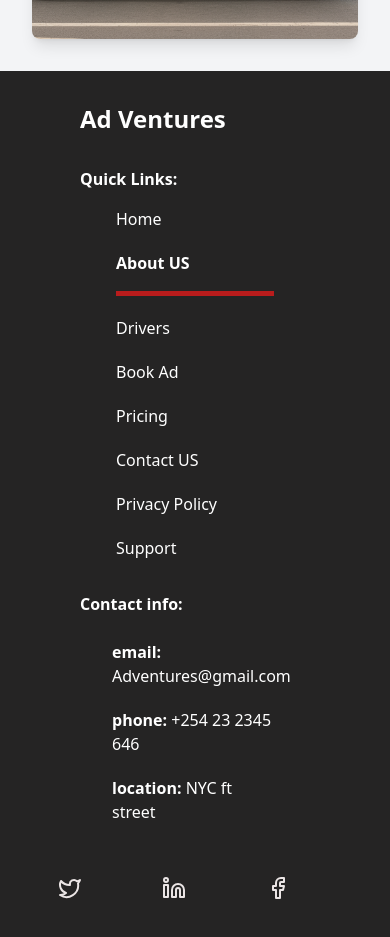
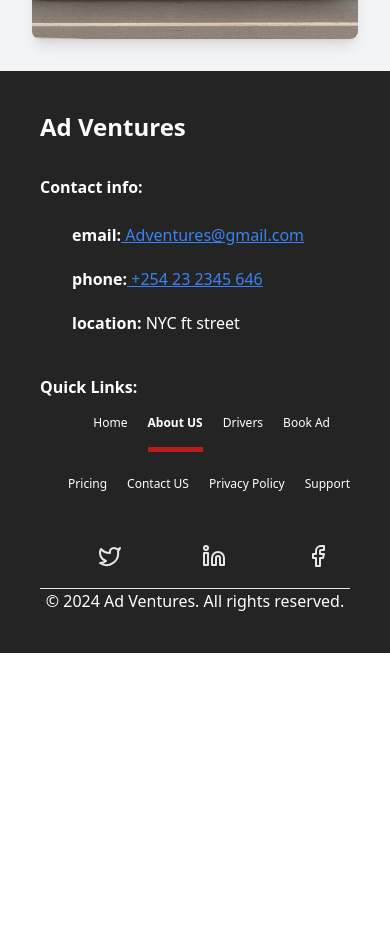
Before and after one commit to Ermi-Tekk21/ad-ventures, a Next.js app: page /about-us in a window 390 px wide. Shown: the part 1039-1976 px from the top of the page. After the commit the page ends 1692 px from the top, so only its background shows below. Built offline with nearby package versions, Linux system fonts and the light colour scheme.

Commit message:
better responsiveness

```diff
--- a/src/app/(pages)/about-us/page.tsx
+++ b/src/app/(pages)/about-us/page.tsx
@@ -13,10 +13,10 @@ import Link from "next/link";
 
 const AboutUsSection: React.FC = () => {
     return (
-        <div className="flex flex-col md:flex-row justify-center items-center p-8 pt-20 bg-gray-100 max-md:mt-10">
+        <div className="flex flex-col md:flex-row justify-center items-center p-8 pt-20 bg-gray-100">
             {/* Left Side: About Us Information */}
             <div className="md:w-1/2 p-4">
-                <h1 className="text-4xl font-bold mb-4 text-gray-800">About Us</h1>
+                <h1 className="text-4xl font-bold mb-4 text-gray-800 max-md:pt-10">About Us</h1>
                 <p className="text-lg mb-4 text-gray-600">
                     At Ad Ventures, we are dedicated to transforming the advertising landscape for drivers and businesses. Our platform empowers drivers to increase their earnings effortlessly while offering advertisers unmatched access to a diverse audience.
                 </p>
--- a/src/app/(pages)/pricing/page.tsx
+++ b/src/app/(pages)/pricing/page.tsx
@@ -5,7 +5,7 @@ const PricingSection: React.FC = () => {
         <div className="pt-40 md:px-20 pb-10">
             <div className="flex flex-col md:px-16 text-center justify-center">
                 <h1 className="text-4xl font-bold mb-4 text-gray-800">Affordable Pricing Plans</h1>
-                <p className="text-lg mb-4 text-gray-600">
+                <p className="text-lg max-md:px-2 mb-4 text-gray-600">
                     At Ad Ventures, we offer competitive pricing plans to suit all types of advertisers. Choose the perfect package for your needs and start reaching your audience today!
                 </p>
             </div>
--- a/src/app/auth/book-ad/signup/page.tsx
+++ b/src/app/auth/book-ad/signup/page.tsx
@@ -68,7 +68,7 @@ const AuthForAd: React.FC = () => {
             </div>
 
             {/* Right Side: Form */}
-            <div className="w-1/2 h-3/4 max-md:pt-20 md:pt-10 flex flex-col gap-8">
+            <div className="w-1/2 max-md:w-full h-3/4 max-md:pt-20 md:pt-10 flex flex-col gap-8">
 
                 <Link href='/' className="max-sm:text:lg text-slate-900 absolute top-0 font-heading sm:hidden font-bold z-50 max-sm:p-8">Ad Ventures</Link>
 
--- a/src/app/auth/drivers/signup/page.tsx
+++ b/src/app/auth/drivers/signup/page.tsx
@@ -68,7 +68,7 @@ const SignUpForDr: React.FC = () => {
             </div>
 
             {/* Right Side: Form */}
-            <div className="w-1/2 h-3/4 max-md:pt-20 md:pt-10 flex flex-col gap-8">
+            <div className="w-1/2 max-md:w-full h-3/4 max-md:pt-20 md:pt-10 flex flex-col gap-8">
 
                 <Link href='/' className="max-sm:text:lg text-slate-900 absolute top-0 font-heading sm:hidden font-bold z-50 max-sm:p-8">Ad Ventures</Link>
 
--- a/src/components/Hero.tsx
+++ b/src/components/Hero.tsx
@@ -168,7 +168,7 @@ const Hero: React.FC = () => {
                         <CarouselContent className="flex">  {/* Use flex to align the items horizontally */}
                             {Trusted.map((item) => (
                                 <CarouselItem key={item.id} className="flex-none w-1/ 3"> {/* Ensure each item takes 1/3 of the screen */}
-                                    <div className="h-full py-8 px-6">  {/* Padding adjusted for spacing */}
+                                    <div className="h-full py-8 px-6 max-sm:py-2">  {/* Padding adjusted for spacing */}
                                         <div className="py-6">
                                             <Image
                                                 width={150}
--- a/src/components/footer.tsx
+++ b/src/components/footer.tsx
@@ -71,11 +71,34 @@ const Footer: React.FC = () => {
     }, [pathname]);
 
     return (
-        <footer className="w-full bg-navBg text-white flex flex-col gap-8 px-20 py-8">
+        <footer className="bg-navBg text-white p-10">
+            <div className="w-full flex max-md:flex-col max-md:gap-10 justify-between">
+                <nav className="flex flex-col gap-8 ">
                     <nav><h1 className="text-2xl font-semibold">Ad Ventures</h1></nav>
-            <div className="flex flex-col md:justify-end max-md:gap-4 max-md:justify-center">
-                <h1 className="font-semibold">Quick Links:</h1>
-                <ul className="flex max-md:flex-col max-md:px-9 gap-5 justify-end">
+
+                    <div className="flex flex-col gap-6">
+                        <h1 className="font-semibold">Contact info:</h1>
+                        <div className="px-8">
+                            <ul className="flex flex-col gap-5">
+                                <li>
+                                    <span className="font-semibold">email:</span>
+                                    <a href="mailto:Adventures@gmail.com" className="text-blue-500 underline"> Adventures@gmail.com</a>
+                                </li>
+                                <li>
+                                    <span className="font-semibold">phone:</span>
+                                    <a href="tel:+254232345646" className="text-blue-500 underline"> +254 23 2345 646</a>
+                                </li>
+                                <li><span className="font-semibold">location:</span> NYC ft street</li>
+                            </ul>
+                        </div>
+                    </div>
+
+
+                </nav>
+                <div className="flex flex-col  max-md:gap-4 max-md:justify-center">
+                    <h1 className="font-semibold md:py-10">Quick Links:</h1>
+                    <div className="flex max-md:pb-8 max-md:flex-col max-md:justify-start max-md:gap-6 max-md:text-xs md:px-8 md:py-4 md:justify-end">
+                        <ul className="flex max-md:gap max-md:px-5 gap-5 justify-end">
                             <li className={`flex flex-col gap-4  ${isHome ? 'font-semibold' : 'font-light'}`}>
                                 <Link href='/'>Home</Link>
                                 {
@@ -109,6 +132,10 @@ const Footer: React.FC = () => {
                                     )
                                 }
                             </li>
+
+
+                        </ul>
+                        <ul className="flex gap-5 justify-end">
                             <li className={`flex flex-col gap-4 ${isPricing ? 'font-semibold' : 'font-light'}`}>
                                 <Link href='/pricing'>Pricing</Link>
                                 {
@@ -141,27 +168,44 @@ const Footer: React.FC = () => {
                                     )
                                 }
                             </li>
-
                         </ul>
                     </div>
-            <div className="flex flex-col gap-6"><h1 className="font-semibold">Contact info:</h1>
-                <div className="px-8">
-                    <ul className="flex flex-col gap-5">
-                        <li><span className="font-semibold">email:</span> Adventures@gmail.com</li>
-                        <li><span className="font-semibold">phone:</span> +254 23 2345 646</li>
-                        <li><span className="font-semibold">location:</span> NYC ft street</li>
-                    </ul>
-                </div></div>
+
+                </div>
+            </div>
             <div>
                 <ul className="flex justify-end gap-20 m-5">
-                    <li><svg xmlns="http://www.w3.org/2000/svg" width="24" height="24" viewBox="0 0 24 24" fill="none" stroke="#ebe5e5" stroke-width="2" stroke-linecap="round" stroke-linejoin="round" className="lucide lucide-twitter"><path d="M22 4s-.7 2.1-2 3.4c1.6 10-9.4 17.3-18 11.6 2.2.1 4.4-.6 6-2C3 15.5.5 9.6 3 5c2.2 2.6 5.6 4.1 9 4-.9-4.2 4-6.6 7-3.8 1.1 0 3-1.2 3-1.2z" /></svg></li>
-                    <li><svg xmlns="http://www.w3.org/2000/svg" width="24" height="24" viewBox="0 0 24 24" fill="none" stroke="#ebe5e5" stroke-width="2" stroke-linecap="round" stroke-linejoin="round" className="lucide lucide-linkedin"><path d="M16 8a6 6 0 0 1 6 6v7h-4v-7a2 2 0 0 0-2-2 2 2 0 0 0-2 2v7h-4v-7a6 6 0 0 1 6-6z" /><rect width="4" height="12" x="2" y="9" /><circle cx="4" cy="4" r="2" /></svg></li>
-                    <li><svg xmlns="http://www.w3.org/2000/svg" width="24" height="24" viewBox="0 0 24 24" fill="none" stroke="#ebe5e5" stroke-width="2" stroke-linecap="round" stroke-linejoin="round" className="lucide lucide-facebook"><path d="M18 2h-3a5 5 0 0 0-5 5v3H7v4h3v8h4v-8h3l1-4h-4V7a1 1 0 0 1 1-1h3z" /></svg></li>
+                    <li>
+                        <a href="https://twitter.com" target="_blank" rel="noopener noreferrer">
+                            <svg xmlns="http://www.w3.org/2000/svg" width="24" height="24" viewBox="0 0 24 24" fill="none" stroke="#ebe5e5" stroke-width="2" stroke-linecap="round" stroke-linejoin="round" className="lucide lucide-twitter">
+                                <path d="M22 4s-.7 2.1-2 3.4c1.6 10-9.4 17.3-18 11.6 2.2.1 4.4-.6 6-2C3 15.5.5 9.6 3 5c2.2 2.6 5.6 4.1 9 4-.9-4.2 4-6.6 7-3.8 1.1 0 3-1.2 3-1.2z" />
+                            </svg>
+                        </a>
+                    </li>
+                    <li>
+                        <a href="https://linkedin.com" target="_blank" rel="noopener noreferrer">
+                            <svg xmlns="http://www.w3.org/2000/svg" width="24" height="24" viewBox="0 0 24 24" fill="none" stroke="#ebe5e5" stroke-width="2" stroke-linecap="round" stroke-linejoin="round" className="lucide lucide-linkedin">
+                                <path d="M16 8a6 6 0 0 1 6 6v7h-4v-7a2 2 0 0 0-2-2 2 2 0 0 0-2 2v7h-4v-7a6 6 0 0 1 6-6z" />
+                                <rect width="4" height="12" x="2" y="9" />
+                                <circle cx="4" cy="4" r="2" />
+                            </svg>
+                        </a>
+                    </li>
+                    <li>
+                        <a href="https://facebook.com" target="_blank" rel="noopener noreferrer">
+                            <svg xmlns="http://www.w3.org/2000/svg" width="24" height="24" viewBox="0 0 24 24" fill="none" stroke="#ebe5e5" stroke-width="2" stroke-linecap="round" stroke-linejoin="round" className="lucide lucide-facebook">
+                                <path d="M18 2h-3a5 5 0 0 0-5 5v3H7v4h3v8h4v-8h3l1-4h-4V7a1 1 0 0 1 1-1h3z" />
+                            </svg>
+                        </a>
+                    </li>
                 </ul>
             </div>
+
             <hr />
-            <div><p className="text-center font-light m-5">© 2024 Ad Ventures. All rights reserved.</p></div>
+            <div><p className="text-center font-light">© 2024 Ad Ventures. All rights reserved.</p></div>
         </footer>
+
+
     )
 }
 export default Footer;
```
Lines whose indentation alone changed are shown as unchanged.
